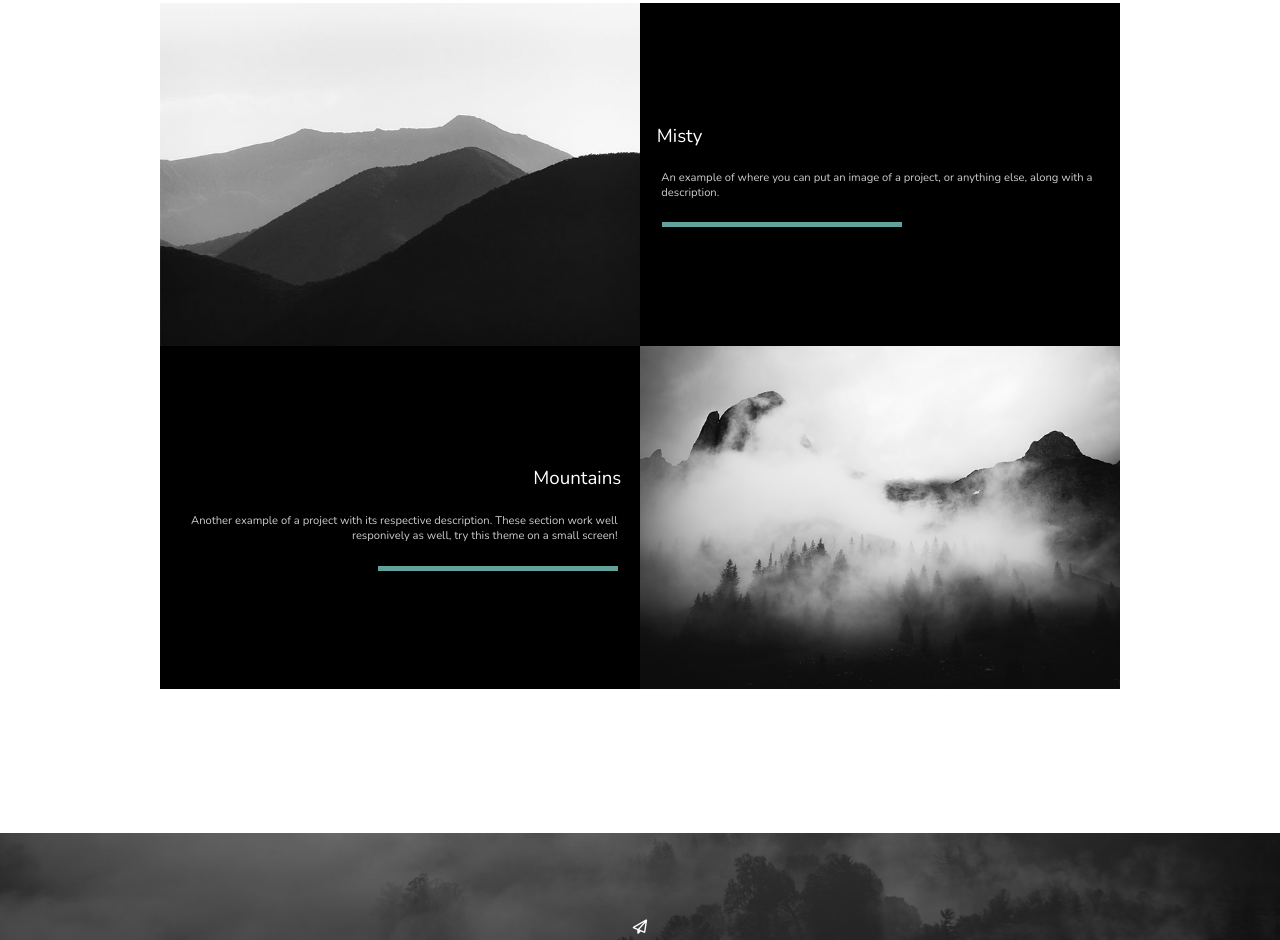
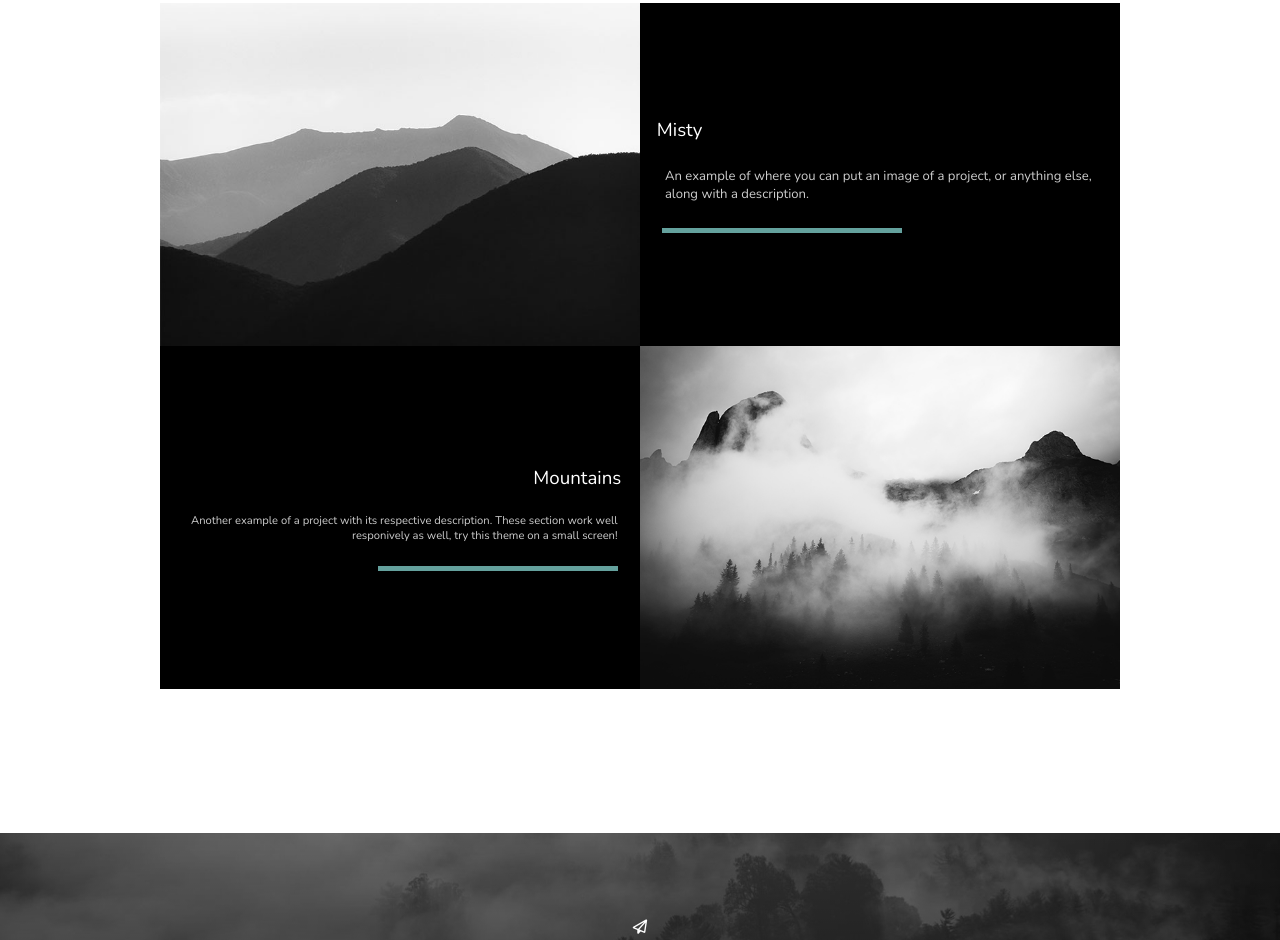
Before and after one commit to dvdcabral/greyscale-heroway-challenge, a plain HTML site: page index.html in a window 1280 px wide. Shown: the part 1574-2514 px from the top of the page. Drawn offline with nearby package versions, Linux system fonts and the light colour scheme.

Commit message:
atualizacao greyscale challenge

```diff
--- a/CSS/mountain.css
+++ b/CSS/mountain.css
@@ -87,7 +87,7 @@
 
 .mountain .mountain-container .misty .misty-line .text-misty .text-box-misty {
     padding: 1.9em;
-    font-size: 0.6em;
+    font-size: 0.7em;
 }
 
 .linha-base-misty {
```
